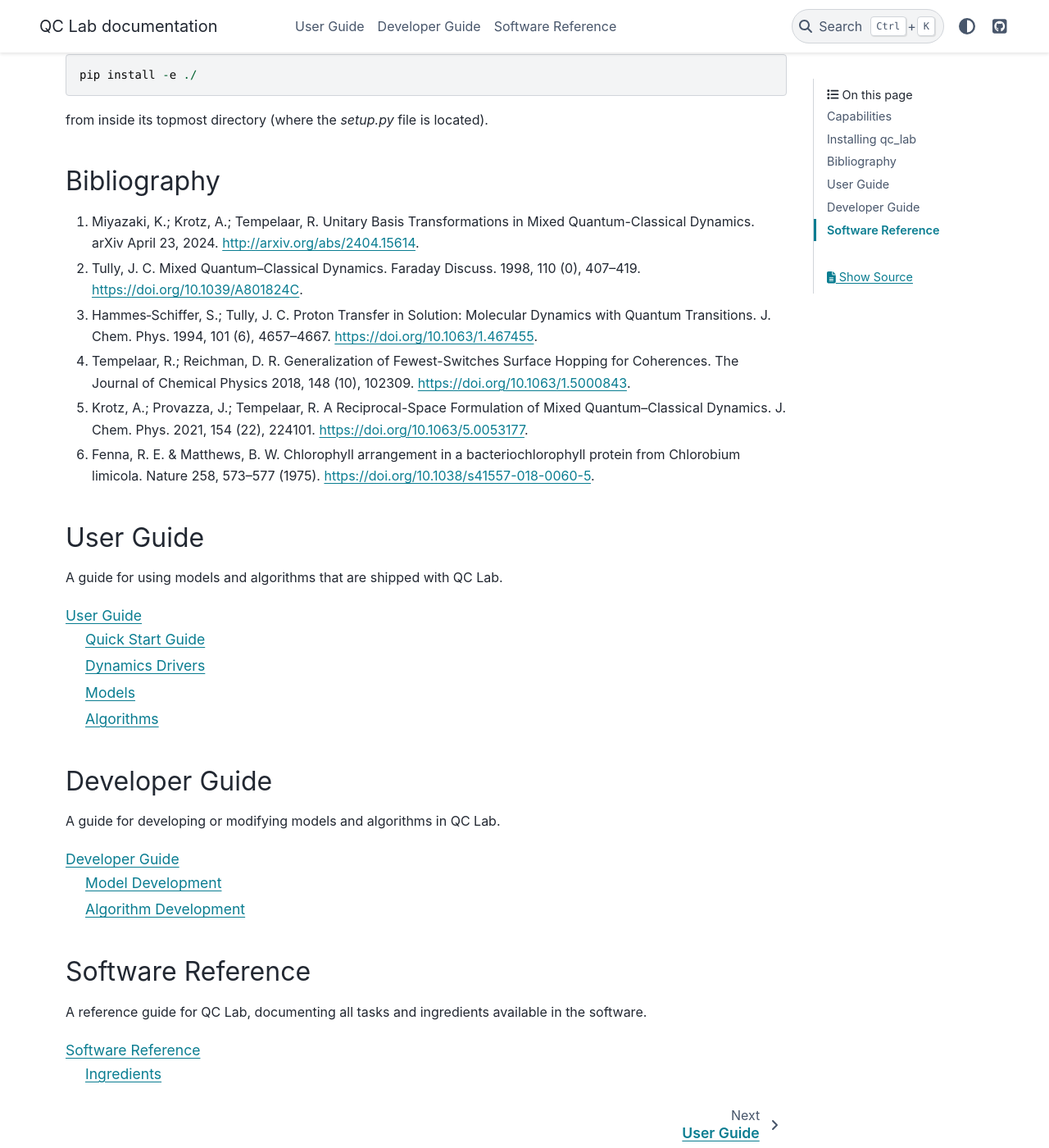
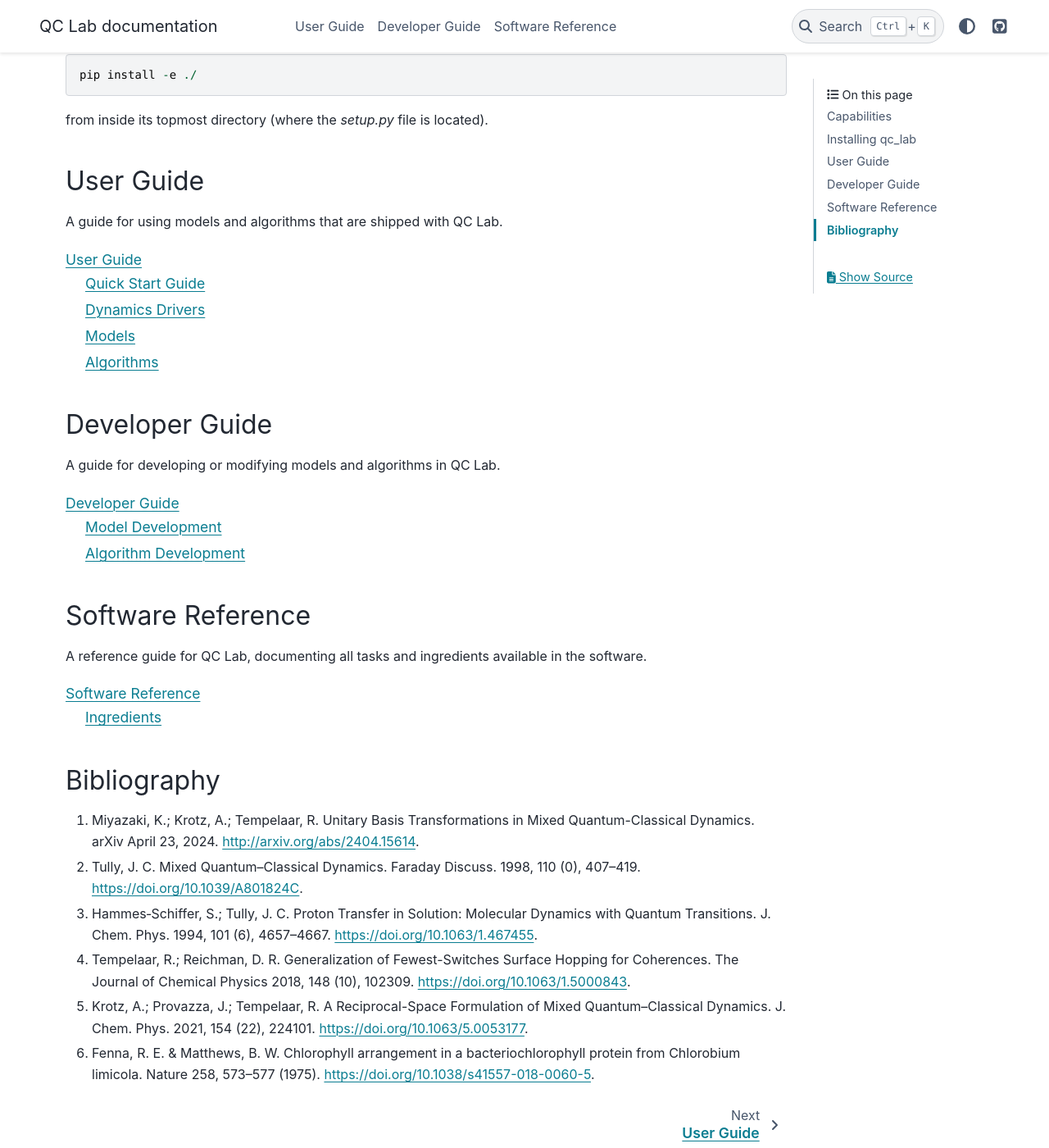
Before and after one commit to tempelaar-team/qc_lab, a Sphinx documentation site: the page built from docs/index.rst, in a window 1280 px wide and 1400 px high, scrolled down 1001 px. Shown: the whole window at 82% size. Built offline with Sphinx 7.4.7 and the PyData theme 0.15.4, drawn with Linux system fonts in a browser that asks for light colours; pages that are not in the unit, such as notebooks, are missing from menus; part of the change alters nothing that is shown.

```diff
--- a/docs/index.rst
+++ b/docs/index.rst
@@ -40,15 +40,6 @@ This alpha release of QC Lab can be installed from source by downloading the rep
 
 from inside its topmost directory (where the `setup.py` file is located).
 
-Bibliography
-------------
-
-1. Miyazaki, K.; Krotz, A.; Tempelaar, R. Unitary Basis Transformations in Mixed Quantum-Classical Dynamics. arXiv April 23, 2024. http://arxiv.org/abs/2404.15614.
-2. Tully, J. C. Mixed Quantum–Classical Dynamics. Faraday Discuss. 1998, 110 (0), 407–419. https://doi.org/10.1039/A801824C.
-3. Hammes‐Schiffer, S.; Tully, J. C. Proton Transfer in Solution: Molecular Dynamics with Quantum Transitions. J. Chem. Phys. 1994, 101 (6), 4657–4667. https://doi.org/10.1063/1.467455.
-4. Tempelaar, R.; Reichman, D. R. Generalization of Fewest-Switches Surface Hopping for Coherences. The Journal of Chemical Physics 2018, 148 (10), 102309. https://doi.org/10.1063/1.5000843.
-5. Krotz, A.; Provazza, J.; Tempelaar, R. A Reciprocal-Space Formulation of Mixed Quantum–Classical Dynamics. J. Chem. Phys. 2021, 154 (22), 224101. https://doi.org/10.1063/5.0053177.
-6. Fenna, R. E. & Matthews, B. W. Chlorophyll arrangement in a bacteriochlorophyll protein from Chlorobium limicola. Nature 258, 573–577 (1975). https://doi.org/10.1038/s41557-018-0060-5.
 
 User Guide
 ----------
@@ -80,3 +71,14 @@ A reference guide for QC Lab, documenting all tasks and ingredients available in
    :maxdepth: 2
 
    software_reference/index
+
+
+Bibliography
+------------
+
+1. Miyazaki, K.; Krotz, A.; Tempelaar, R. Unitary Basis Transformations in Mixed Quantum-Classical Dynamics. arXiv April 23, 2024. http://arxiv.org/abs/2404.15614.
+2. Tully, J. C. Mixed Quantum–Classical Dynamics. Faraday Discuss. 1998, 110 (0), 407–419. https://doi.org/10.1039/A801824C.
+3. Hammes‐Schiffer, S.; Tully, J. C. Proton Transfer in Solution: Molecular Dynamics with Quantum Transitions. J. Chem. Phys. 1994, 101 (6), 4657–4667. https://doi.org/10.1063/1.467455.
+4. Tempelaar, R.; Reichman, D. R. Generalization of Fewest-Switches Surface Hopping for Coherences. The Journal of Chemical Physics 2018, 148 (10), 102309. https://doi.org/10.1063/1.5000843.
+5. Krotz, A.; Provazza, J.; Tempelaar, R. A Reciprocal-Space Formulation of Mixed Quantum–Classical Dynamics. J. Chem. Phys. 2021, 154 (22), 224101. https://doi.org/10.1063/5.0053177.
+6. Fenna, R. E. & Matthews, B. W. Chlorophyll arrangement in a bacteriochlorophyll protein from Chlorobium limicola. Nature 258, 573–577 (1975). https://doi.org/10.1038/s41557-018-0060-5.
```
